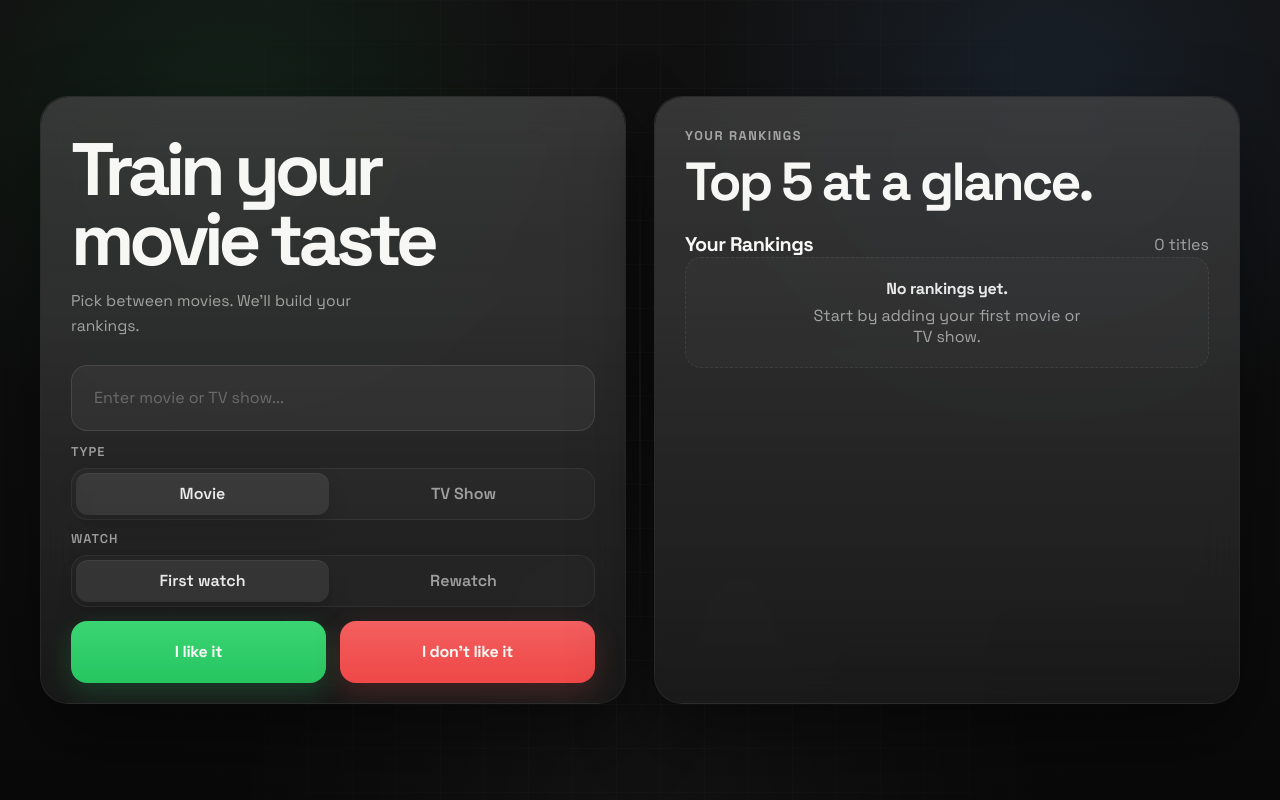
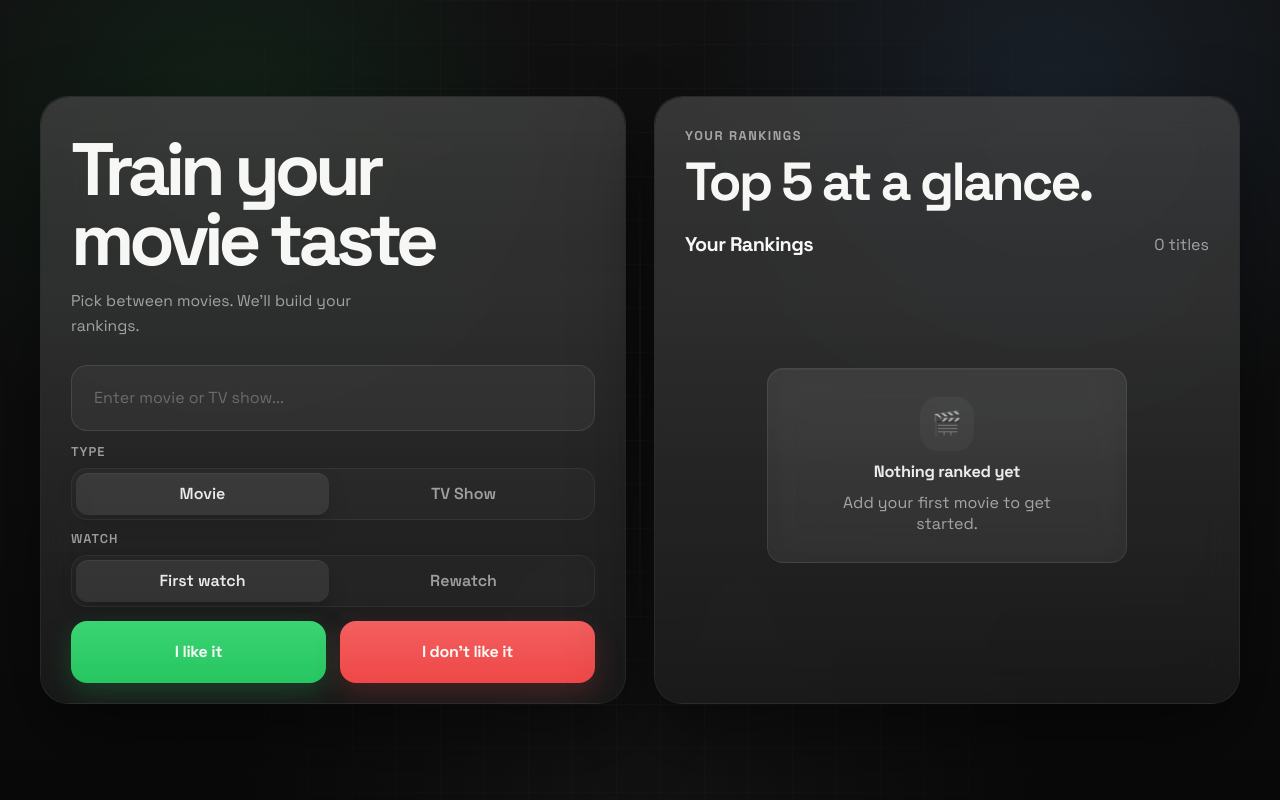
Before and after one commit to Aanshuman06/Rate-a-show, a Next.js app: page / in a window 1280 px wide. Built offline with nearby package versions, Linux system fonts and the light colour scheme.

Commit message:
Polish rankings empty state

```diff
--- a/app/globals.css
+++ b/app/globals.css
@@ -758,24 +758,59 @@ input {
 
 .empty {
   display: grid;
-  gap: 6px;
+  gap: 10px;
   place-items: center;
-  padding: 20px;
-  border: 1px dashed var(--line);
+  width: min(100%, 360px);
+  padding: 28px 24px;
+  border: 1px solid rgba(255, 255, 255, 0.08);
   border-radius: var(--radius-md);
   color: var(--muted);
   text-align: center;
-  background: rgba(255, 255, 255, 0.02);
+  background:
+    linear-gradient(180deg, rgba(255, 255, 255, 0.045), rgba(255, 255, 255, 0.025)),
+    rgba(255, 255, 255, 0.03);
+  backdrop-filter: blur(16px);
+  box-shadow: inset 0 1px 0 rgba(255, 255, 255, 0.04);
+  transition: background 0.2s ease, border-color 0.2s ease;
+}
+
+.empty:hover {
+  background:
+    linear-gradient(180deg, rgba(255, 255, 255, 0.055), rgba(255, 255, 255, 0.03)),
+    rgba(255, 255, 255, 0.04);
+  border-color: var(--line-strong);
+}
+
+.empty-icon {
+  display: grid;
+  place-items: center;
+  width: 54px;
+  height: 54px;
+  border-radius: 18px;
+  background: rgba(255, 255, 255, 0.04);
+  color: rgba(255, 255, 255, 0.7);
+  font-size: 1.5rem;
 }
 
 .empty strong {
   color: var(--text-soft);
-  font-size: 1rem;
+  font-size: 1.02rem;
   letter-spacing: -0.02em;
 }
 
 .empty span {
-  max-width: 28ch;
+  max-width: 24ch;
+}
+
+.rankings-section.is-empty {
+  justify-content: center;
+}
+
+.empty-state-wrap {
+  flex: 1;
+  display: flex;
+  align-items: center;
+  justify-content: center;
 }
 
 .panel-secondary section {
--- a/components/ranked-list.tsx
+++ b/components/ranked-list.tsx
@@ -10,16 +10,19 @@ export function RankedList({ entries, onOpenLibrary }: RankedListProps) {
   const hiddenCount = Math.max(entries.length - previewEntries.length, 0);
 
   return (
-    <section>
+    <section className={`rankings-section ${entries.length === 0 ? "is-empty" : ""}`}>
       <div className="list-header">
         <h2>Your Rankings</h2>
         <span>{entries.length} titles</span>
       </div>
 
       {entries.length === 0 ? (
-        <div className="empty">
-          <strong>No rankings yet.</strong>
-          <span>Start by adding your first movie or TV show.</span>
+        <div className="empty-state-wrap">
+          <div className="empty">
+            <div className="empty-icon" aria-hidden="true">🎬</div>
+            <strong>Nothing ranked yet</strong>
+            <span>Add your first movie to get started.</span>
+          </div>
         </div>
       ) : (
         <>
```
